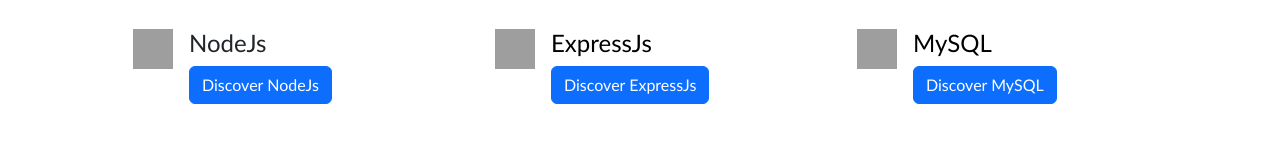
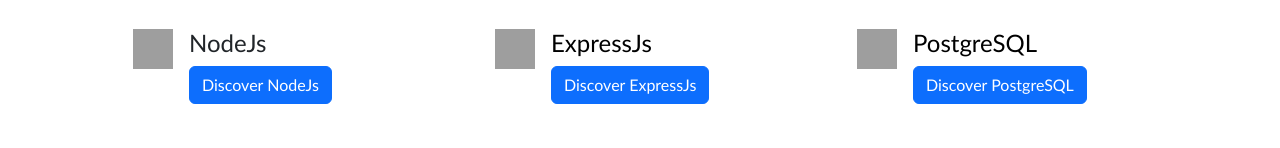
Before and after one commit to CodeWith-Sanjay/MyPortfolio, a plain HTML site: page index.html in a window 1280 px wide. Shown: the part 1456-1604 px from the top of the page. Drawn offline with nearby package versions, Linux system fonts and the light colour scheme; grey boxes are pictures that could not be loaded.

Commit message:
change skills mysql to postgres, and added resume download specification

```diff
--- a/index.html
+++ b/index.html
@@ -38,6 +38,7 @@
         <div class="d-grid gap-2 d-md-flex pt-2 justify-content-md-start">
           <a type="button" class="btn btn-md pb-3 ps-0 pe-4 me-md-2 home-btn" href="mailto:sanjayganesan016@gmail.com" target="_blank">Contact</a>
           <a type="button" class="btn btn-md pb-3 ps-0 pe-4 me-md-2 home-btn" href="https://wa.me/918870316954" target="_blank">Whatsapp</a>
+          <a href="./files/Sanjay Ganesan.pdf" class="btn btn-md pb-3 ps-0 pe-4 me-md-2 home-btn" target="_blank"><p>Resume</p></a>
         </div>
 
         <div class="d-flex justify-content-md-start home-social">
@@ -139,12 +140,12 @@
 
         <div class="col d-flex align-items-start">
           <div class="icon-square bg-body d-inline-flex align-items-center justify-content-center fs-4 flex-shrink-0 me-3">
-            <img width="40" height="40" src="https://img.icons8.com/color/48/mysql-logo.png" alt="mysql-logo"/>
+            <img width="40" height="40" src="https://img.icons8.com/color/50/postgreesql.png" alt="postgreesql"/>
           </div>
           <div>
-            <h3 class="fs-4 text-body-emphasis">MySQL</h3>
-            <a href="https://www.w3schools.com/mysql/mysql_intro.asp" target="_blank" class="btn btn-primary">
-              Discover MySQL
+            <h3 class="fs-4 text-body-emphasis">PostgreSQL</h3>
+            <a href="https://www.w3schools.com/postgresql/" target="_blank" class="btn btn-primary">
+              Discover PostgreSQL
             </a>
           </div>
         </div>
--- a/style.css
+++ b/style.css
@@ -68,7 +68,7 @@
     border: 0;
 }
 
-.home-btn:hover, .home-btn:active, .home-btn:focus {
+.home-btn:hover, .home-btn:active {
     color: black;
     transition: 0.3s ease-in-out;
     border: 0;
```
Also changed, not shown: 1 other file.
